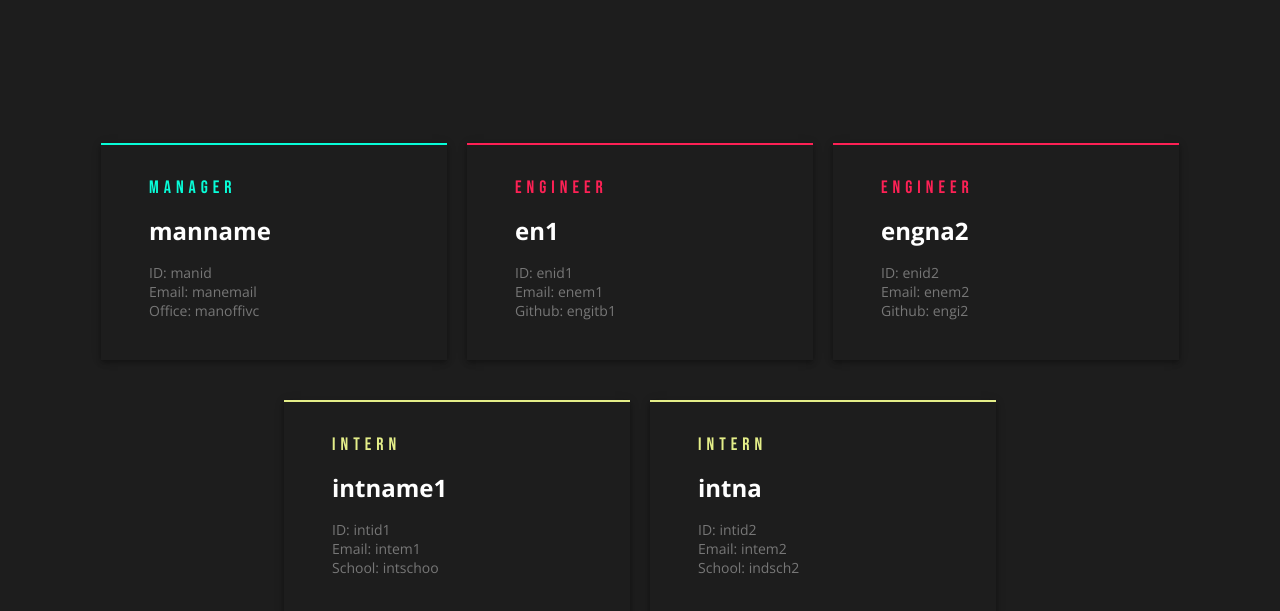
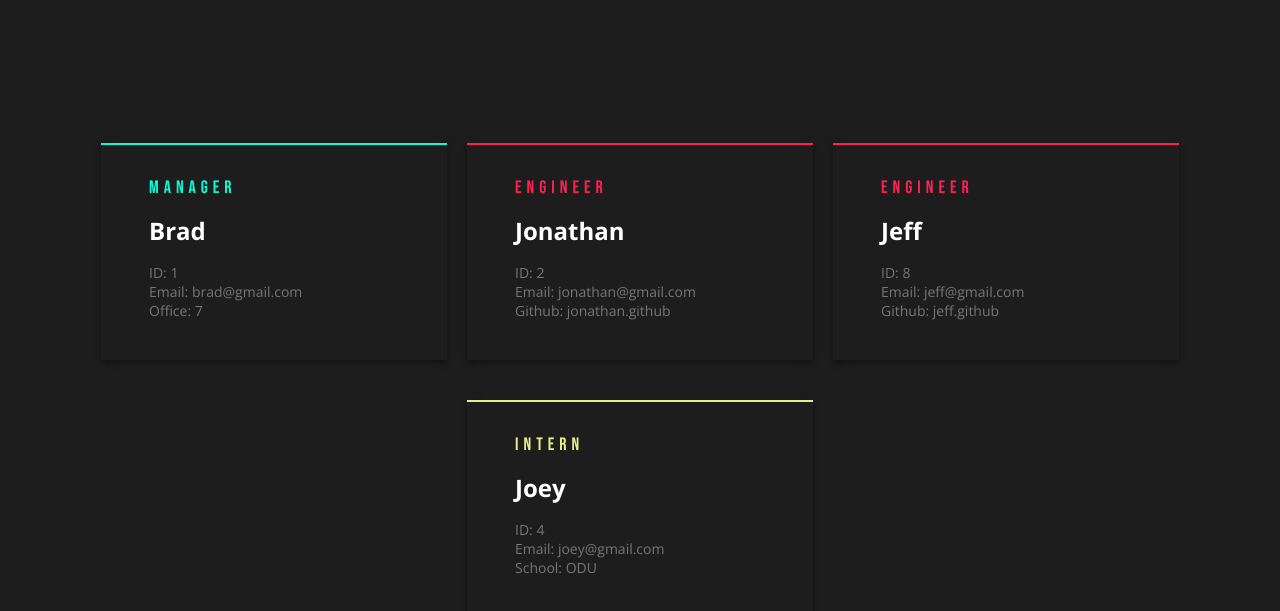
Before and after one commit to jonathanprill/team-profile-generator, a website: page dist/index.html in a window 1280 px wide. Shown: the part 201-812 px from the top of the page. Drawn offline with nearby package versions, Linux system fonts and the light colour scheme; a web font is replaced by a local one.

Commit message:
updated readme

```diff
--- a/dist/index.html
+++ b/dist/index.html
@@ -37,8 +37,8 @@
             <article class="project-article" style="border-top-color:#08fdd8;">
                 <div class="project-content">
                     <div class="post-data" style="color:#08fdd8;"><span class="oi oi-briefcase"></span>Manager</div>
-                    <h5 class="post-title">manname</h5>
-                    <div class="post-desc">ID: manid <br> Email: manemail <br> Office: manoffivc</div>
+                    <h5 class="post-title">Brad</h5>
+                    <div class="post-desc">ID: 1 <br> Email: brad@gmail.com <br> Office: 7</div>
                 </div>
             </article>
 
@@ -49,16 +49,16 @@
             <article class="project-article" style="border-top-color:#FD2155;">
                 <div class="project-content">
                     <div class="post-data" style="color:#FD2155;"><span class="oi oi-cog"></span>Engineer</div>
-                    <h5 class="post-title">en1</h5>
-                    <div class="post-desc">ID: enid1	 <br> Email: enem1 <br> Github: engitb1</div>
+                    <h5 class="post-title">Jonathan</h5>
+                    <div class="post-desc">ID: 2 <br> Email: jonathan@gmail.com <br> Github: jonathan.github</div>
                 </div>
             </article>
 
             <article class="project-article" style="border-top-color:#FD2155;">
                 <div class="project-content">
                     <div class="post-data" style="color:#FD2155;"><span class="oi oi-cog"></span>Engineer</div>
-                    <h5 class="post-title">engna2</h5>
-                    <div class="post-desc">ID: enid2 <br> Email: enem2 <br> Github: engi2</div>
+                    <h5 class="post-title">Jeff</h5>
+                    <div class="post-desc">ID: 8 <br> Email: jeff@gmail.com <br> Github: jeff.github</div>
                 </div>
             </article>
 
@@ -69,16 +69,8 @@
             <article class="project-article" style="border-top-color:#E4EE89;">
                 <div class="project-content">
                     <div class="post-data" style="color:#E4EE89;"><span class="oi oi-signal"></span>Intern</div>
-                    <h5 class="post-title">intname1</h5>
-                    <div class="post-desc">ID: intid1 <br> Email: intem1 <br> School: intschoo</div>
-                </div>
-            </article>
-
-            <article class="project-article" style="border-top-color:#E4EE89;">
-                <div class="project-content">
-                    <div class="post-data" style="color:#E4EE89;"><span class="oi oi-signal"></span>Intern</div>
-                    <h5 class="post-title">intna</h5>
-                    <div class="post-desc">ID: intid2 <br> Email: intem2 <br> School: indsch2</div>
+                    <h5 class="post-title">Joey</h5>
+                    <div class="post-desc">ID: 4 <br> Email: joey@gmail.com <br> School: ODU</div>
                 </div>
             </article>
 
```
Also changed, not shown: README.md, assets/images/team-generator-screenshot.png (added).
